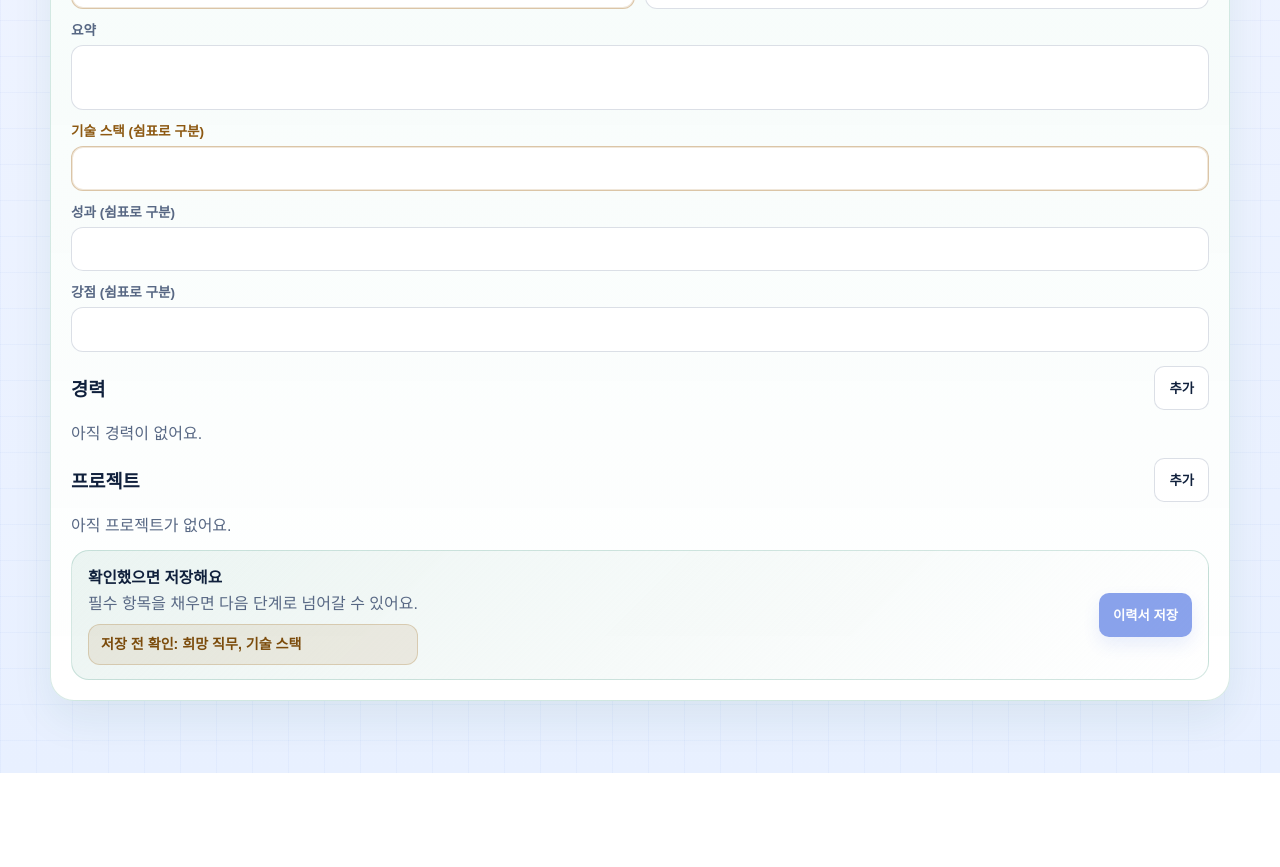
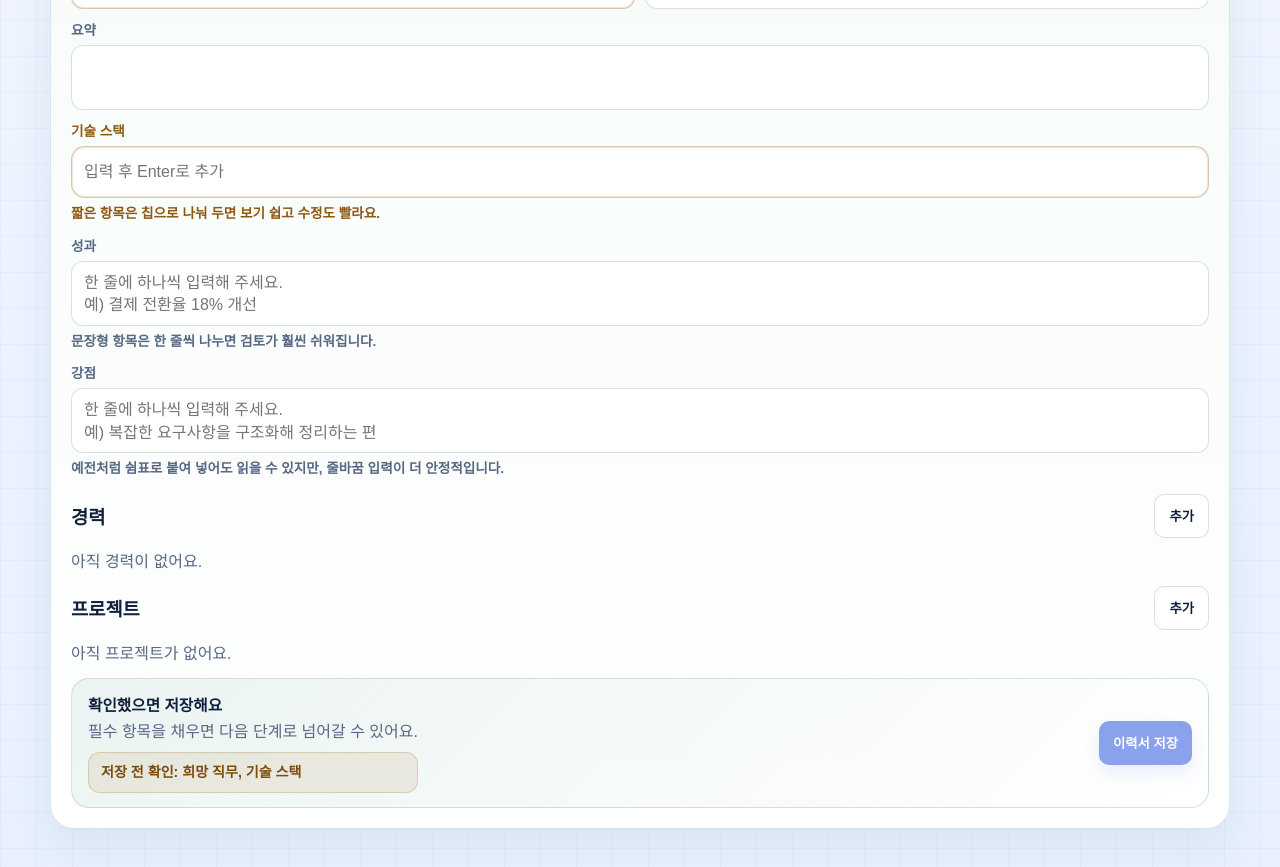
Before and after one commit to aqwsde321/resume-tailor, a Next.js app: page /resume in a window 1280 px wide. Shown: the part 1060-1927 px from the top of the page. Before the commit the page ends 1833 px from the top, so only its background shows below. Built offline with nearby package versions, Linux system fonts and the light colour scheme.

Commit message:
배열 입력 UI를 칩과 줄바꿈 목록으로 개선

```diff
--- /dev/null
+++ b/app/components/list-preview.tsx
@@ -0,0 +1,23 @@
+"use client";
+
+interface ListPreviewProps {
+  items: string[];
+  label?: string;
+}
+
+export function ListPreview({ items, label = "미리보기" }: ListPreviewProps) {
+  if (items.length === 0) {
+    return null;
+  }
+
+  return (
+    <div className="list-preview" aria-label={label}>
+      <strong>{label}</strong>
+      <ul>
+        {items.map((item, index) => (
+          <li key={`${item}-${index}`}>{item}</li>
+        ))}
+      </ul>
+    </div>
+  );
+}
--- /dev/null
+++ b/app/components/tag-input.tsx
@@ -0,0 +1,93 @@
+"use client";
+
+import { useState, type ClipboardEvent, type KeyboardEvent } from "react";
+
+import { parseInlineItems } from "@/lib/list-input";
+
+interface TagInputProps {
+  disabled?: boolean;
+  onChange: (values: string[]) => void;
+  placeholder?: string;
+  values: string[];
+}
+
+export function TagInput({ values, onChange, disabled = false, placeholder }: TagInputProps) {
+  const [draft, setDraft] = useState("");
+
+  const commitDraft = (rawValue: string) => {
+    const nextItems = parseInlineItems(rawValue);
+    if (nextItems.length === 0) {
+      setDraft("");
+      return;
+    }
+
+    onChange(parseInlineItems([...values, ...nextItems].join("\n")));
+    setDraft("");
+  };
+
+  const removeAt = (index: number) => {
+    onChange(values.filter((_, itemIndex) => itemIndex !== index));
+  };
+
+  const handleKeyDown = (event: KeyboardEvent<HTMLInputElement>) => {
+    if (disabled) {
+      return;
+    }
+
+    if (event.key === "Enter" || event.key === "," || event.key === "Tab") {
+      if (!draft.trim()) {
+        return;
+      }
+
+      event.preventDefault();
+      commitDraft(draft);
+      return;
+    }
+
+    if (event.key === "Backspace" && !draft && values.length > 0) {
+      event.preventDefault();
+      removeAt(values.length - 1);
+    }
+  };
+
+  const handlePaste = (event: ClipboardEvent<HTMLInputElement>) => {
+    const text = event.clipboardData.getData("text");
+    if (!text.includes(",") && !text.includes("\n")) {
+      return;
+    }
+
+    event.preventDefault();
+    commitDraft(text);
+  };
+
+  return (
+    <div className={`tag-input ${disabled ? "disabled" : ""}`}>
+      {values.map((value, index) => (
+        <span className="tag-chip" key={`${value}-${index}`}>
+          <span>{value}</span>
+          <button
+            type="button"
+            className="tag-chip-remove"
+            onClick={() => removeAt(index)}
+            disabled={disabled}
+            aria-label={`${value} 삭제`}
+          >
+            ×
+          </button>
+        </span>
+      ))}
+
+      <input
+        type="text"
+        className="tag-input-entry"
+        value={draft}
+        onChange={(event) => setDraft(event.target.value)}
+        onKeyDown={handleKeyDown}
+        onBlur={() => commitDraft(draft)}
+        onPaste={handlePaste}
+        placeholder={values.length === 0 ? placeholder : ""}
+        disabled={disabled}
+      />
+    </div>
+  );
+}
--- a/app/globals.css
+++ b/app/globals.css
@@ -808,6 +808,39 @@ textarea {
   color: var(--muted);
 }
 
+.field-help {
+  color: var(--muted);
+  font-size: 0.82rem;
+  line-height: 1.5;
+}
+
+.list-preview {
+  display: grid;
+  gap: 8px;
+  padding: 10px 12px;
+  border-radius: 14px;
+  border: 1px solid rgba(35, 56, 102, 0.1);
+  background: rgba(247, 250, 255, 0.82);
+}
+
+.list-preview strong {
+  font-size: 0.8rem;
+  font-weight: 700;
+  color: var(--primary-strong);
+}
+
+.list-preview ul {
+  margin: 0;
+  padding-left: 18px;
+  display: grid;
+  gap: 6px;
+  color: var(--text);
+}
+
+.list-preview li {
+  line-height: 1.5;
+}
+
 .field-full {
   grid-column: 1 / -1;
 }
@@ -830,6 +863,10 @@ textarea.form-input {
   resize: none;
 }
 
+.list-textarea {
+  min-height: 104px;
+}
+
 .inline-badge {
   display: inline-flex;
   align-items: center;
@@ -869,6 +906,86 @@ textarea.form-input {
 .field-error .form-input {
   border-color: rgba(161, 104, 26, 0.38);
   box-shadow: inset 0 0 0 1px rgba(161, 104, 26, 0.16);
+}
+
+.field-error .tag-input {
+  border-color: rgba(161, 104, 26, 0.38);
+  box-shadow: inset 0 0 0 1px rgba(161, 104, 26, 0.16);
+}
+
+.tag-input {
+  display: flex;
+  flex-wrap: wrap;
+  align-items: center;
+  gap: 8px;
+  width: 100%;
+  min-height: 52px;
+  padding: 8px 10px;
+  border: 1px solid var(--line);
+  border-radius: 14px;
+  background: #fff;
+}
+
+.tag-input:focus-within {
+  border-color: rgba(44, 88, 221, 0.28);
+  box-shadow: 0 0 0 4px rgba(44, 88, 221, 0.1);
+}
+
+.tag-input.disabled {
+  opacity: 0.72;
+  background: rgba(249, 250, 252, 0.96);
+}
+
+.tag-chip {
+  display: inline-flex;
+  align-items: center;
+  gap: 6px;
+  max-width: 100%;
+  padding: 7px 10px;
+  border-radius: 999px;
+  border: 1px solid rgba(44, 88, 221, 0.16);
+  background: rgba(44, 88, 221, 0.08);
+  color: var(--primary-strong);
+  font-size: 0.86rem;
+  font-weight: 700;
+}
+
+.tag-chip > span {
+  overflow-wrap: anywhere;
+}
+
+.tag-chip-remove {
+  width: 22px;
+  min-width: 22px;
+  height: 22px;
+  min-height: 22px;
+  padding: 0;
+  border: 0;
+  border-radius: 999px;
+  background: rgba(44, 88, 221, 0.12);
+  color: var(--primary-strong);
+  font-size: 0.95rem;
+  line-height: 1;
+}
+
+.tag-chip-remove:hover:not(:disabled) {
+  background: rgba(44, 88, 221, 0.18);
+}
+
+input.tag-input-entry {
+  width: auto;
+  flex: 1 1 140px;
+  min-width: 120px;
+  min-height: 32px;
+  padding: 6px 2px;
+  border: 0;
+  border-radius: 0;
+  background: transparent;
+  box-shadow: none;
+}
+
+input.tag-input-entry:focus {
+  box-shadow: none;
 }
 
 .array-section {
--- a/app/resume/page.tsx
+++ b/app/resume/page.tsx
@@ -6,8 +6,11 @@ import { useEffect, useState } from "react";
 
 import { AppFrame } from "@/app/components/app-frame";
 import { AutoGrowTextarea } from "@/app/components/auto-grow-textarea";
+import { ListPreview } from "@/app/components/list-preview";
 import { ReasoningInline } from "@/app/components/reasoning-inline";
+import { TagInput } from "@/app/components/tag-input";
 import { toAgentRunOptions } from "@/lib/agent-settings";
+import { parseListText, stringifyLineList } from "@/lib/list-input";
 import { usePipeline } from "@/lib/pipeline-context";
 import { ResumeSchema } from "@/lib/schemas";
 import { postSseJson } from "@/lib/stream-client";
@@ -27,17 +30,6 @@ const EMPTY_RESUME: Resume = {
 
 function formatIssueDetails(errorMessage: string): string {
   return errorMessage.length > 180 ? `${errorMessage.slice(0, 180)}...` : errorMessage;
-}
-
-function parseCsv(value: string): string[] {
-  return value
-    .split(",")
-    .map((item) => item.trim())
-    .filter((item) => item.length > 0);
-}
-
-function stringifyCsv(value: string[]): string {
-  return value.join(", ");
 }
 
 function toResumeDraft(jsonText: string): Resume {
@@ -92,7 +84,6 @@ export default function ResumePage() {
   const isResumeWorking = state.currentTask === "resume";
 
   const [draft, setDraft] = useState<Resume>(() => toResumeDraft(state.resumeJsonText));
-  const [techStackText, setTechStackText] = useState("");
   const [achievementsText, setAchievementsText] = useState("");
   const [strengthsText, setStrengthsText] = useState("");
   const normalizedDraftJson = JSON.stringify(draft, null, 2);
@@ -111,9 +102,8 @@ export default function ResumePage() {
   useEffect(() => {
     const next = toResumeDraft(state.resumeJsonText);
     setDraft(next);
-    setTechStackText(stringifyCsv(next.techStack));
-    setAchievementsText(stringifyCsv(next.achievements));
-    setStrengthsText(stringifyCsv(next.strengths));
+    setAchievementsText(stringifyLineList(next.achievements));
+    setStrengthsText(stringifyLineList(next.strengths));
   }, [state.resumeJsonText]);
 
   const setResumeText = (value: string) => {
@@ -159,17 +149,20 @@ export default function ResumePage() {
   const updateProject = (index: number, key: keyof ResumeProjectItem, value: string) => {
     const next: Resume = {
       ...draft,
-      projects: draft.projects.map((item, itemIndex) => {
-        if (itemIndex !== index) {
-          return item;
-        }
+      projects: draft.projects.map((item, itemIndex) =>
+        itemIndex === index ? { ...item, [key]: value } : item
+      )
+    };
 
-        if (key === "techStack") {
-          return { ...item, techStack: parseCsv(value) };
-        }
+    syncDraft(next);
+  };
 
-        return { ...item, [key]: value };
-      })
+  const updateProjectTechStack = (index: number, techStack: string[]) => {
+    const next: Resume = {
+      ...draft,
+      projects: draft.projects.map((item, itemIndex) =>
+        itemIndex === index ? { ...item, techStack } : item
+      )
     };
 
     syncDraft(next);
@@ -405,45 +398,48 @@ export default function ResumePage() {
           </label>
 
           <label className={`field field-full ${draft.techStack.length === 0 ? "field-error" : ""}`}>
-            <span>기술 스택 (쉼표로 구분)</span>
-            <input
-              className="form-input"
-              value={techStackText}
-              onChange={(event) => {
-                const value = event.target.value;
-                setTechStackText(value);
-                syncDraft({ ...draft, techStack: parseCsv(value) });
-              }}
+            <span>기술 스택</span>
+            <TagInput
+              values={draft.techStack}
+              onChange={(values) => syncDraft({ ...draft, techStack: values })}
+              placeholder="입력 후 Enter로 추가"
               disabled={isBusy}
             />
+            <span className="field-help">짧은 항목은 칩으로 나눠 두면 보기 쉽고 수정도 빨라요.</span>
           </label>
 
           <label className="field field-full">
-            <span>성과 (쉼표로 구분)</span>
-            <input
-              className="form-input"
+            <span>성과</span>
+            <AutoGrowTextarea
+              className="list-textarea"
               value={achievementsText}
               onChange={(event) => {
                 const value = event.target.value;
                 setAchievementsText(value);
-                syncDraft({ ...draft, achievements: parseCsv(value) });
+                syncDraft({ ...draft, achievements: parseListText(value) });
               }}
+              placeholder={"한 줄에 하나씩 입력해 주세요.\n예) 결제 전환율 18% 개선"}
               disabled={isBusy}
             />
+            <ListPreview items={draft.achievements} label="지금 들어간 성과" />
+            <span className="field-help">문장형 항목은 한 줄씩 나누면 검토가 훨씬 쉬워집니다.</span>
           </label>
 
           <label className="field field-full">
-            <span>강점 (쉼표로 구분)</span>
-            <input
-              className="form-input"
+            <span>강점</span>
+            <AutoGrowTextarea
+              className="list-textarea"
               value={strengthsText}
               onChange={(event) => {
                 const value = event.target.value;
                 setStrengthsText(value);
-                syncDraft({ ...draft, strengths: parseCsv(value) });
+                syncDraft({ ...draft, strengths: parseListText(value) });
               }}
+              placeholder={"한 줄에 하나씩 입력해 주세요.\n예) 복잡한 요구사항을 구조화해 정리하는 편"}
               disabled={isBusy}
             />
+            <ListPreview items={draft.strengths} label="지금 들어간 강점" />
+            <span className="field-help">예전처럼 쉼표로 붙여 넣어도 읽을 수 있지만, 줄바꿈 입력이 더 안정적입니다.</span>
           </label>
         </div>
 
@@ -567,11 +563,11 @@ export default function ResumePage() {
                   />
                 </label>
                 <label className="field">
-                  <span>기술 스택 (쉼표로 구분)</span>
-                  <input
-                    className="form-input"
-                    value={stringifyCsv(item.techStack)}
-                    onChange={(event) => updateProject(index, "techStack", event.target.value)}
+                  <span>기술 스택</span>
+                  <TagInput
+                    values={item.techStack}
+                    onChange={(values) => updateProjectTechStack(index, values)}
+                    placeholder="입력 후 Enter로 추가"
                     disabled={isBusy}
                   />
                 </label>
--- /dev/null
+++ b/lib/list-input.ts
@@ -0,0 +1,47 @@
+function uniquePreserveOrder(values: string[]) {
+  const seen = new Set<string>();
+  const normalized: string[] = [];
+
+  values.forEach((value) => {
+    if (seen.has(value)) {
+      return;
+    }
+
+    seen.add(value);
+    normalized.push(value);
+  });
+
+  return normalized;
+}
+
+function normalizeItem(value: string) {
+  return value
+    .replace(/\u00a0/g, " ")
+    .replace(/^[\s\-•·*]+/, "")
+    .replace(/\s+/g, " ")
+    .trim();
+}
+
+export function parseInlineItems(value: string): string[] {
+  return uniquePreserveOrder(
+    value
+      .replace(/\r/g, "\n")
+      .split(/[\n,]/g)
+      .map((item) => normalizeItem(item))
+      .filter(Boolean)
+  );
+}
+
+export function parseListText(value: string): string[] {
+  const normalized = value.replace(/\r/g, "\n").trim();
+  if (!normalized) {
+    return [];
+  }
+
+  const parts = normalized.includes("\n") ? normalized.split("\n") : normalized.split(",");
+  return uniquePreserveOrder(parts.map((item) => normalizeItem(item)).filter(Boolean));
+}
+
+export function stringifyLineList(values: string[]): string {
+  return values.join("\n");
+}
```
Also changed, not shown: app/company/page.tsx (+25 -32 lines).
